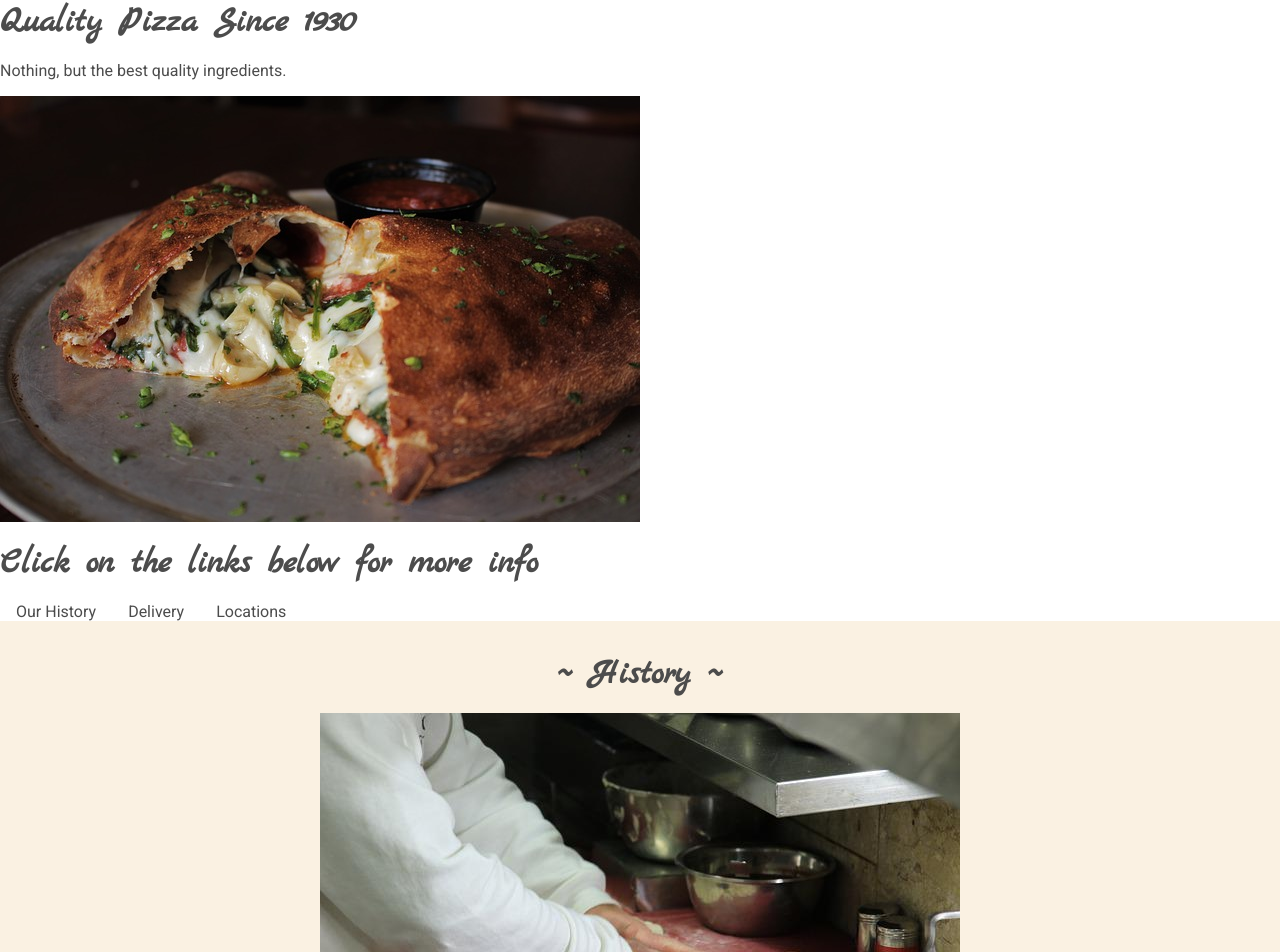
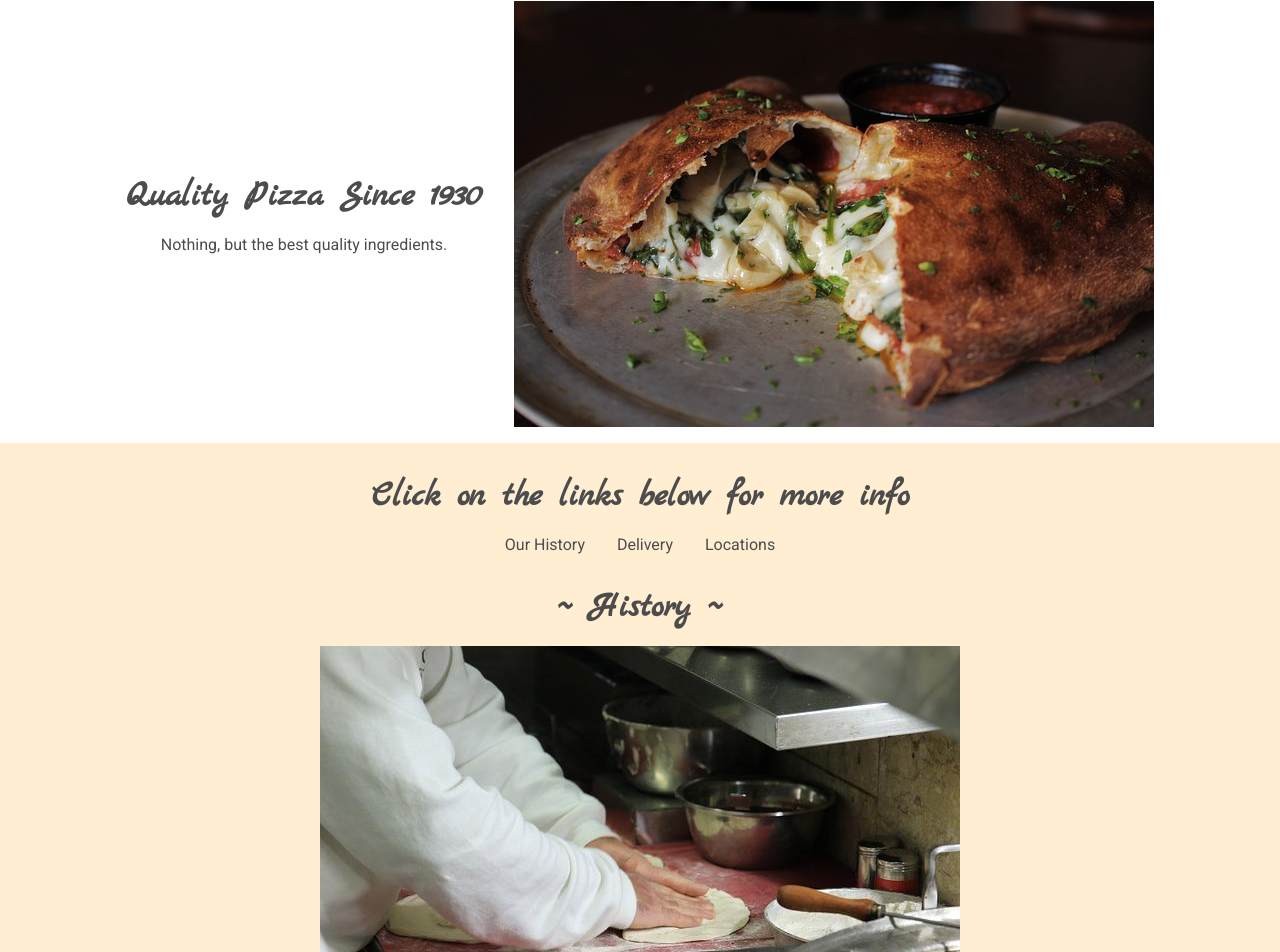
Before and after one commit to RoeenAngelo/vue-pizza-firebase-vite, a Vue app: page /about/history in a window 1280 px wide. Shown: the part 697-1649 px from the top of the page. Built offline with nearby package versions, Linux system fonts and the light colour scheme; no server answers.

Commit message:
Add auth observer and logout functions

```diff
--- a/src/assets/main.css
+++ b/src/assets/main.css
@@ -127,5 +127,5 @@ input, textarea {
   flex-direction: column;
   align-items: center;
   padding: 1rem;
-  background-color: #faf1e2;
+  background-color: #ffeed2;
 }
--- a/src/components/admin/SignIn.vue
+++ b/src/components/admin/SignIn.vue
@@ -1,22 +1,51 @@
 <script setup>
 import { useStoreAuth } from '@/stores/storeAuth.js'
 import { storeToRefs } from 'pinia';
-import { ref } from 'vue';
+import { onMounted, onUnmounted, ref } from 'vue';
 
 const storeAuth = useStoreAuth()
-const { errorMessage, showSignInModal } = storeToRefs(storeAuth)
-const { signUp, toggleModal } = storeAuth
+const { errorMessage, showSignInModal, userData } = storeToRefs(storeAuth)
+const { signUp, logIn, logOut, toggleModal } = storeAuth
 
-const userData = ref({
+const formData = ref({
   email: '',
   password: '',
+})
+
+/*
+	Keyboard Control (press enter to sign in)
+  or place @keydown.enter="login(formData.email, formData.password) in the input tags"
+*/
+
+function handleKeyboard(e) {
+
+if (e.key === 'Enter') logIn(formData.value.email, formData.value.password)
+}
+
+onMounted(() => {
+  document.addEventListener('keyup', handleKeyboard)
+  })
+
+onUnmounted(() => {
+document.removeEventListener('keyup', handleKeyboard)
 })
 </script>
 
 
 <template>
-  <button class="sign_in_btn" @click="toggleModal">
+  <button
+    v-if="!userData"
+    @click="toggleModal"
+    class="sign_in_btn"
+  >
     Sign in
+  </button>
+  <button
+    v-else
+    @click="logOut"
+    class="sign_in_btn"
+  >
+    Sign out
   </button>
   <div
     v-if="showSignInModal"
@@ -35,7 +64,7 @@ const userData = ref({
         <div class="form_group">
           <label for="email">Email</label>
           <input
-            v-model="userData.email"
+            v-model="formData.email"
             id="email"
             placeholder="enter email"
             type="email"
@@ -44,15 +73,20 @@ const userData = ref({
         <div class="form_group">
           <label for="password">Password</label>
           <input
-            v-model="userData.password"
+            v-model="formData.password"
             id="password"
             placeholder="enter password"
             type="password"
           >
         </div>
-        <button type="button">Sign in</button>
         <button
-          @click.prevent="signUp(userData.email, userData.password)"
+          @click.prevent="logIn(formData.email, formData.password)"
+          type="button"
+        >
+          Sign in
+        </button>
+        <button
+          @click.prevent="signUp(formData.email, formData.password)"
           type="button"
         >
           Sign up
--- a/src/stores/storeAuth.js
+++ b/src/stores/storeAuth.js
@@ -1,6 +1,7 @@
 import { defineStore } from 'pinia'
-import { getAuth, createUserWithEmailAndPassword } from "firebase/auth";
+import { getAuth, createUserWithEmailAndPassword, signInWithEmailAndPassword, signOut, onAuthStateChanged } from "firebase/auth";
 import { ref } from 'vue';
+import { async } from '@firebase/util';
 
 
 
@@ -9,7 +10,11 @@ export const useStoreAuth = defineStore('storeAuth', () => {
   const auth = getAuth();
   const errorMessage = ref('')
   const showSignInModal = ref(false)
+  const userData = ref(null)
 
+  /*
+    Sign Up
+  */
     async function signUp(email, password) {
       try {
         await createUserWithEmailAndPassword(auth, email, password)
@@ -28,12 +33,65 @@ export const useStoreAuth = defineStore('storeAuth', () => {
 
     }
 
+  /*
+    Sign In
+  */
+    async function logIn(email, password) {
+      if(!email) return errorMessage.value = 'Please enter a valid email'
+      if(!password) return errorMessage.value = 'Please enter a valid password'
+      try {
+        await signInWithEmailAndPassword(auth, email, password)
+        errorMessage.value = ''
+        toggleModal()
+      }
+      catch (error) {
+        switch(error.code){
+          case "auth/wrong-password": errorMessage.value = "Incorrect password"
+            break;
+          case "auth/user-not-found":  errorMessage.value = "Incorrect email";
+            break;
+          default: errorMessage.value = "Sorry, there was an unexpected error."
+        }
+
+      }
+
+    }
+
+  /*
+    Log Out
+  */
+    function logOut() {
+      try {
+        signOut(auth)
+      } catch (error) {
+        errorMessage.value = error.message
+      }
+    };
+
+  /*
+    Toggle Sign In Modal
+  */
     function toggleModal() {
       showSignInModal.value = !showSignInModal.value
     }
 
+  /*
+    Observer
+  */
+    onAuthStateChanged(auth, (user) => {
+      if(user) {
+        userData.value = user
+      }
+      else {
+        userData.value = null
+      }
+    })
+
   return {
     signUp,
+    logIn,
+    logOut,
+    userData,
     errorMessage,
     showSignInModal,
     toggleModal,
--- a/src/views/ViewAbout.vue
+++ b/src/views/ViewAbout.vue
@@ -31,10 +31,43 @@
       </nav>
       <RouterView />
     </section>
-
   </div>
 </template>
 
-<style>
+<style lang="scss" scoped>
+.about {
+  display: flex;
+  flex-direction: column;
+  align-items: center;
+}
 
+.intro {
+  display: flex;
+  flex-direction: column;
+}
+
+
+.info_text_wrapper, .info_img {
+  flex: 1;
+  padding: 1rem;
+  text-align: center;
+  align-self: center;
+}
+
+.more_info_wrapper {
+  display: flex;
+  flex-direction: column;
+  align-items: center;
+  background-color: #ffeed2;
+  width: 100vw;
+  padding: 1rem;
+}
+
+
+
+@media(min-width: 900px){
+  .intro {
+    flex-direction: row;
+  }
+}
 </style>
```
Lines whose indentation alone changed are shown as unchanged.
